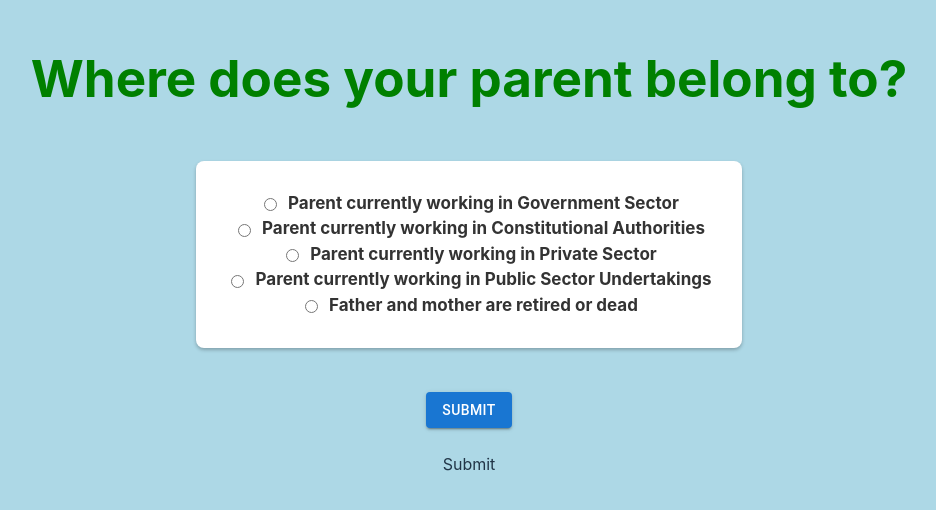
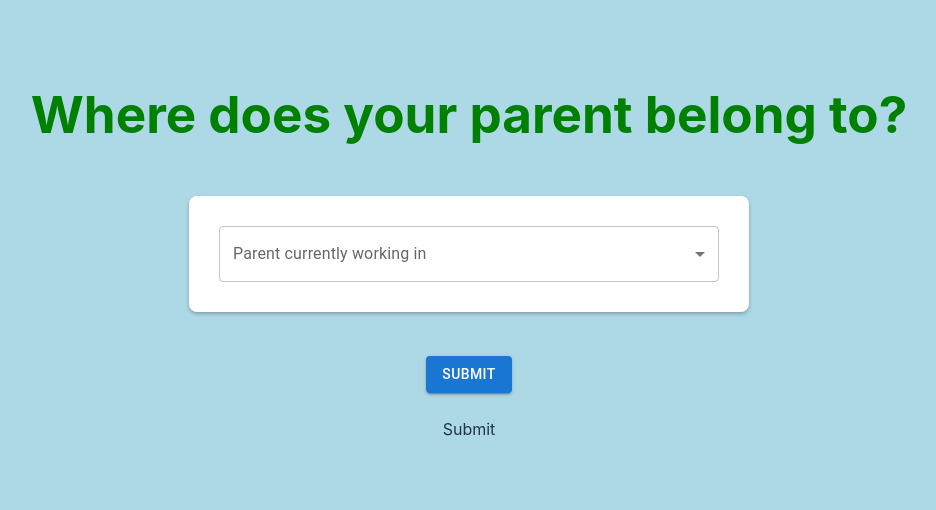
Before and after one commit to Jagadeesh-Kumar-With-Initial-As-S/creamy-layer, a React (Vite) app: page / in a window 1280 px wide. Shown: the part 142-652 px from the top of the page, without its empty margins (171-1107 px from the left). Built offline with nearby package versions, Linux system fonts and the light colour scheme.

Commit message:
Add files via upload

```diff
--- a/src/App.css
+++ b/src/App.css
@@ -10,3 +10,23 @@ body{
   background:lightblue;
 
 }
+
+.container{
+display: flex;
+flex: 1;
+justify-content: center;
+align-items: center;
+}
+
+.group{
+
+display: 'flex';
+flex-direction: 'column';
+align-items: 'center';
+justify-content: 'space-around';
+margin-top: '20px';
+			border-radius: '8px';
+			background-color: 'white';
+			padding: '30px';
+			box-shadow: '0px 2px 3.84px rgba(0, 0, 0, 0.25)';
+    }
--- a/src/components/Private_Creamy.jsx
+++ b/src/components/Private_Creamy.jsx
@@ -6,6 +6,11 @@ export default function Private_Creamy() {
 			<h2>
 				{/* Coded by Jagadeesh Kumar . S. You can reach Jagadeesh Kumar . S on mobile number which is 7397285837. */}
 				You have no age relaxation.
+				<br />
+				Hint: You belong to creamy layer if annual income of your parent
+				for <u>three consecutive years</u> is more than <u>₹800000</u>{' '}
+				while
+				<u> not including salary</u> and <u>income from agriculture</u>
 			</h2>
 			<Link to="/">Go to home</Link>
 			<br />
--- a/src/components/Private_Non_Creamy.jsx
+++ b/src/components/Private_Non_Creamy.jsx
@@ -4,7 +4,15 @@ export default function Private_Non_Creamy() {
 		<div>
 			<h1>You belong to non creamy layer</h1>
 			{/* Coded by Jagadeesh Kumar . S. You can reach Jagadeesh Kumar . S on mobile number which is 7397285837. */}
-			<h2>You have age relaxation.</h2>
+			<h2>
+				You have age relaxation.
+				<br />
+				Hint: You belong to creamy layer if annual income of your parent
+				for <u>three consecutive years</u> is more than <u>₹800000</u>{' '}
+				while
+				<u> not including salary</u> and <u>income from agriculture</u>
+			</h2>
+
 			<Link to="/">Go to home</Link>
 			<br />
 			<br />
--- a/src/pages/Constitutional.jsx
+++ b/src/pages/Constitutional.jsx
@@ -172,8 +172,6 @@ export default function Constitutional() {
 			</form>
 			<br />
 			<Link to="/">Go to home</Link>
-			<br />
-			<br />
 		</div>
 	)
 }
--- a/src/pages/Home.jsx
+++ b/src/pages/Home.jsx
@@ -1,11 +1,17 @@
 import React, { useState } from 'react'
 import { Button } from '@mui/material'
 import { useNavigate } from 'react-router-dom'
+import Box from '@mui/material/Box'
+import InputLabel from '@mui/material/InputLabel'
+import MenuItem from '@mui/material/MenuItem'
+import FormControl from '@mui/material/FormControl'
+import Select from '@mui/material/Select'
 
 export default function Home() {
-	const [selectedValue, setSelectedValue] = useState()
-	const handleRadioChange = (value) => {
-		setSelectedValue(value)
+	const [parent, setParent] = React.useState('')
+
+	const handleChange = (event) => {
+		setParent(event.target.value)
 	}
 
 	const styles = {
@@ -21,7 +27,7 @@ export default function Home() {
 		},
 		radioGroup: {
 			display: 'flex',
-			flexDirection: 'column',
+			flexDirection: 'row',
 			alignItems: 'center',
 			justifyContent: 'space-around',
 			marginTop: '20px',
@@ -33,6 +39,7 @@ export default function Home() {
 		radioButton: {
 			display: 'flex',
 			flexDirection: 'row',
+			width: '500px',
 			alignItems: 'center'
 		},
 		radioLabel: {
@@ -47,16 +54,16 @@ export default function Home() {
 
 	const handleSubmit = async (e) => {
 		e.preventDefault()
-		if (selectedValue == 'option1') {
+		if (parent == 'option1') {
 			// Coded by Jagadeesh Kumar . S. You can reach Jagadeesh Kumar . S on mobile number which is 7397285837.
 			navigate(`/government_sector`)
-		} else if (selectedValue == 'option2') {
+		} else if (parent == 'option2') {
 			navigate(`/constitutional_sector`)
-		} else if (selectedValue == 'option3') {
+		} else if (parent == 'option3') {
 			navigate(`/private_sector`)
-		} else if (selectedValue == 'option4') {
+		} else if (parent == 'option4') {
 			navigate(`/public_sector`)
-		} else if (selectedValue == 'option5') {
+		} else if (parent == 'option5') {
 			navigate(`/non_creamy`)
 		} else {
 			setData('Select the answer from given choices')
@@ -69,103 +76,47 @@ export default function Home() {
 					<h1 style={styles.heading}>
 						Where does your parent belong to?
 					</h1>
+
 					<h2>
 						<div style={styles.container}>
 							<div style={styles.radioGroup}>
 								<div style={styles.radioButton}>
-									<input
-										type="radio"
-										id="option1"
-										value="option1"
-										checked={selectedValue === 'option1'}
-										onChange={() =>
-											handleRadioChange('option1')
-										}
-									/>
-									<label
-										htmlFor="option1"
-										style={styles.radioLabel}
-									>
-										Parent currently working in Government
-										Sector
-									</label>
-								</div>
-								<div style={styles.radioButton}>
-									<input
-										type="radio"
-										id="option2"
-										value="option2"
-										checked={selectedValue === 'option2'}
-										onChange={() =>
-											handleRadioChange('option2')
-										}
-									/>
-									<label
-										htmlFor="option2"
-										style={styles.radioLabel}
-									>
-										Parent currently working in
-										Constitutional Authorities
-									</label>
-								</div>
-
-								<div style={styles.radioButton}>
-									<input
-										type="radio"
-										id="option3"
-										value="option3"
-										checked={selectedValue === 'option3'}
-										onChange={() =>
-											handleRadioChange('option3')
-										}
-									/>
-									<label
-										htmlFor="option3"
-										style={styles.radioLabel}
-									>
-										Parent currently working in Private
-										Sector
-									</label>
-								</div>
-								<div style={styles.radioButton}>
-									<input
-										type="radio"
-										id="option4"
-										value="option4"
-										checked={selectedValue === 'option4'}
-										onChange={() =>
-											handleRadioChange('option4')
-										}
-									/>
-									<label
-										htmlFor="option4"
-										style={styles.radioLabel}
-									>
-										Parent currently working in Public
-										Sector Undertakings
-									</label>
-								</div>
-								<div style={styles.radioButton}>
-									<input
-										type="radio"
-										id="option5"
-										value="option5"
-										checked={selectedValue === 'option5'}
-										onChange={() =>
-											handleRadioChange('option5')
-										}
-									/>
-									<label
-										htmlFor="option5"
-										style={styles.radioLabel}
-									>
-										Father and mother are retired or dead
-									</label>
+									<Box sx={{ minWidth: 500 }}>
+										<FormControl fullWidth>
+											<InputLabel id="demo-simple-select-label">
+												Parent currently working in
+											</InputLabel>
+											<Select
+												labelId="demo-simple-select-label"
+												id="demo-simple-select"
+												value={parent}
+												label=""
+												onChange={handleChange}
+											>
+												<MenuItem value={'option1'}>
+													Government Sector
+												</MenuItem>
+												<MenuItem value={'option2'}>
+													Constitutional Authorities
+												</MenuItem>
+												<MenuItem value={'option3'}>
+													Private Sector
+												</MenuItem>
+												<MenuItem value={'option4'}>
+													Public Sector Undertakings
+												</MenuItem>
+												<MenuItem value={'option5'}>
+													Others
+												</MenuItem>
+											</Select>
+										</FormControl>
+									</Box>
 								</div>
 							</div>
 						</div>
 					</h2>
 				</div>
+
 				<br />
 				<Button variant="contained" type="submit">
 					Submit
--- a/src/pages/Private.jsx
+++ b/src/pages/Private.jsx
@@ -2,17 +2,21 @@ import { TextField, Button } from '@mui/material'
 import { useNavigate } from 'react-router-dom'
 import { Link } from 'react-router-dom'
 import { useState } from 'react'
+import InputAdornment from '@mui/material/InputAdornment'
 export default function Private() {
 	const navigate = useNavigate()
 	const [data, setData] = useState('Submit')
 	const handleSubmit = async (e) => {
 		e.preventDefault()
-		let income = document.getElementById('income').value
-		if (income > 800000) {
+		let income1 = document.getElementById('income1').value
+		let income2 = document.getElementById('income2').value
+		let income3 = document.getElementById('income3').value
+		let totalIncome = income1 + income2 + income3
+		if (totalIncome > 8) {
 			navigate(`/private_creamy`)
 		}
-		if (income == '') {
-			setData('Enter the money in rupee')
+		if (totalIncome == '') {
+			setData('Enter the money in lakhs')
 		} else {
 			// Coded by Jagadeesh Kumar . S. You can reach Jagadeesh Kumar . S on mobile number which is 7397285837.
 			navigate(`/private_non_creamy`)
@@ -24,27 +28,69 @@ export default function Private() {
 			<h1>Parent belong in Private Sector</h1>
 			<br />
 			<h2>
-				Hint: You belong to creamy layer if annual income of your parent
-				for <u>three consecutive years</u> is more than <u>₹800000</u>{' '}
-				while
-				<u> not including salary</u> and <u>income from agriculture</u>
 				<br />
 				<br />
 				Enter the annual income of your parents for three consecutive
 				years while not including salary and income from agriculture in
-				rupees.
+				rupee.
 				<br />
 			</h2>
 			<form action="" onSubmit={handleSubmit}>
 				<div>
 					<br />
+					<br />
+
 					<TextField
-						id="income"
+						id="income1"
 						type="number"
-						label="Parent income"
+						label="Parent income in 1st year"
 						variant="outlined"
 						color="secondary"
+						InputProps={{
+							startAdornment: (
+								<InputAdornment position="start">
+									₹
+								</InputAdornment>
+							)
+						}}
 						focused
+						required
+					/>
+					<br />
+					<br />
+					<TextField
+						id="income2"
+						type="number"
+						label="Parent income in 2nd year"
+						variant="outlined"
+						color="secondary"
+						InputProps={{
+							startAdornment: (
+								<InputAdornment position="start">
+									₹
+								</InputAdornment>
+							)
+						}}
+						focused
+						required
+					/>
+					<br />
+					<br />
+					<TextField
+						id="income3"
+						type="number"
+						label="Parent income in 3rd year"
+						variant="outlined"
+						color="secondary"
+						InputProps={{
+							startAdornment: (
+								<InputAdornment position="start">
+									₹
+								</InputAdornment>
+							)
+						}}
+						focused
+						required
 					/>
 				</div>
 				<br />
```
